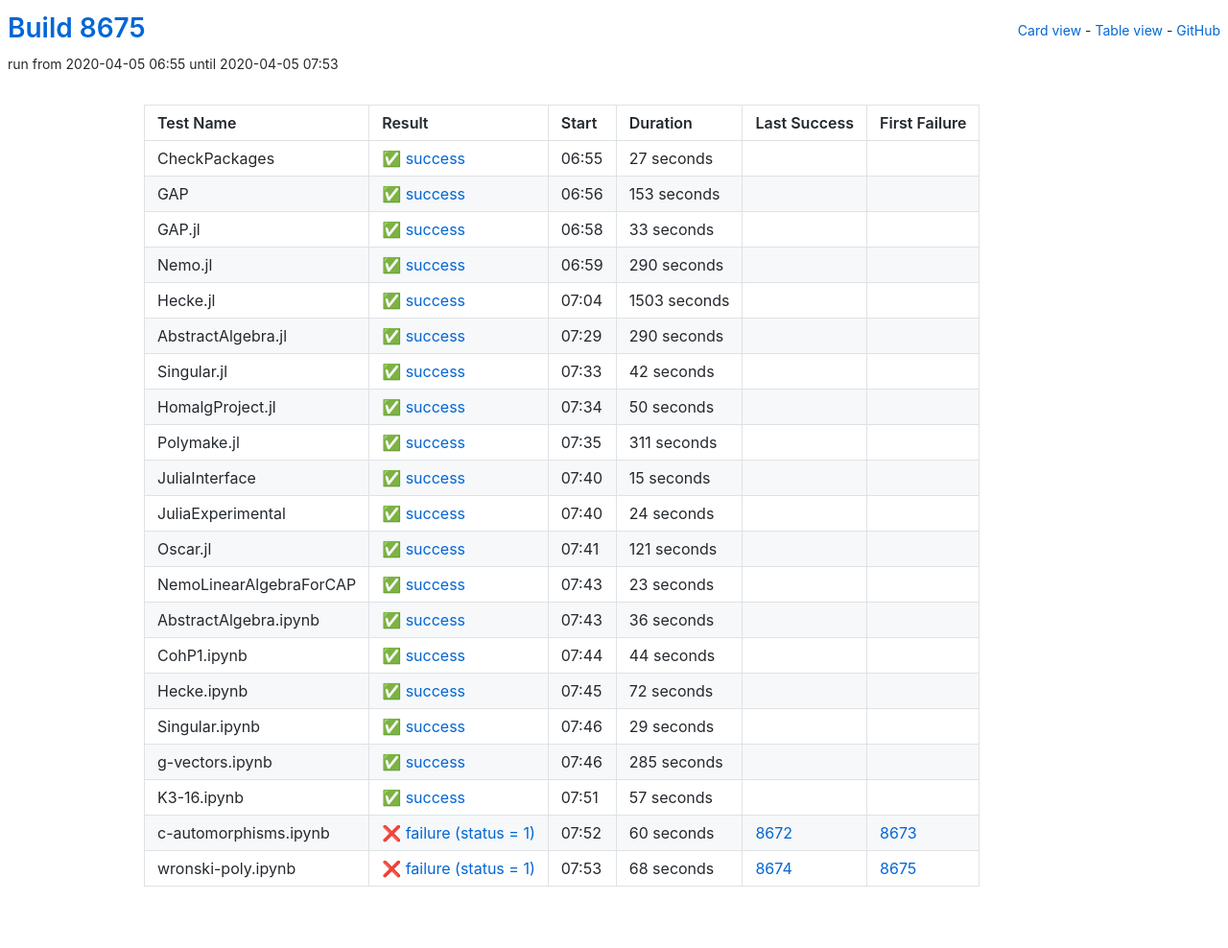
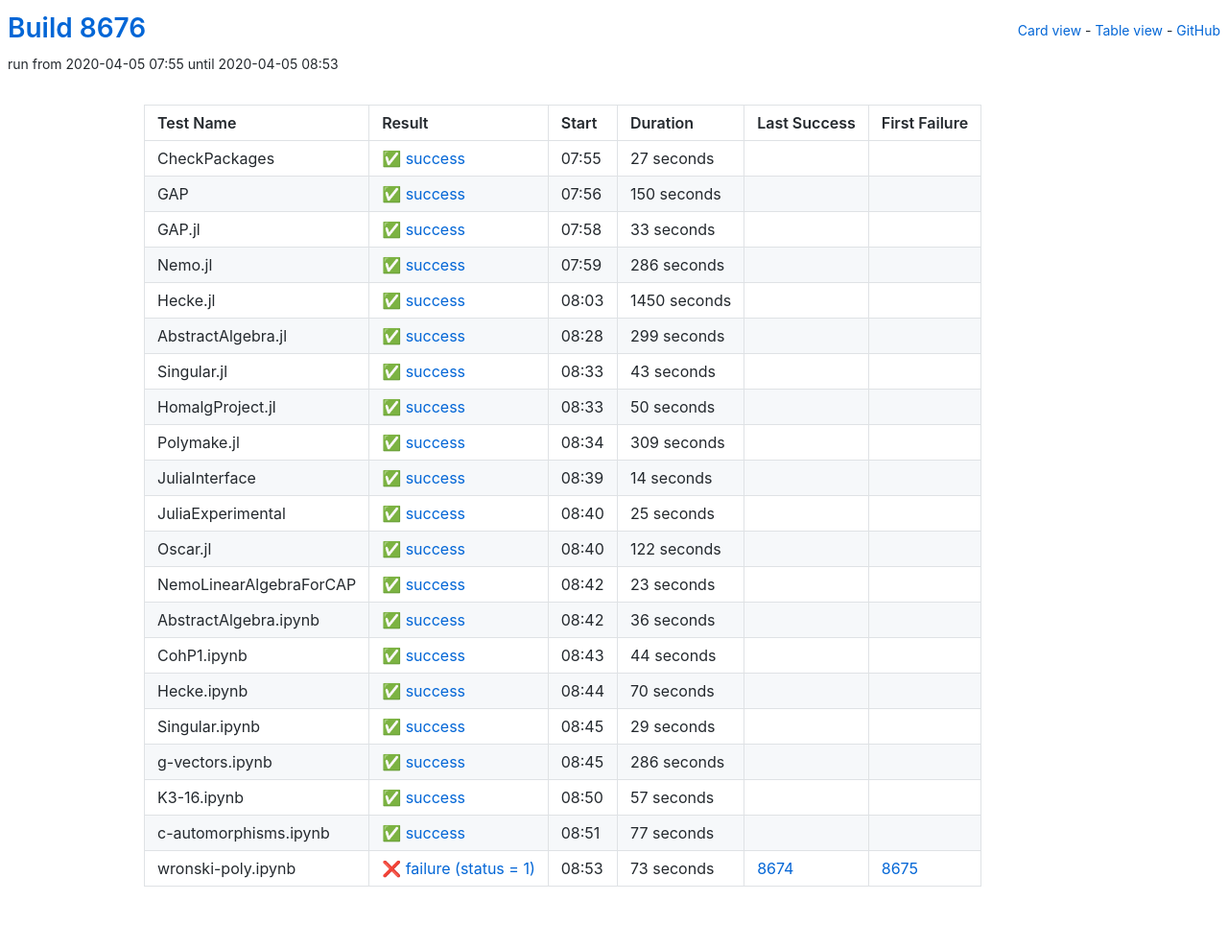
Before and after one commit to oscar-system/oscar-ci-status, a Jekyll site: the page built from table.html, in a window 1280 px wide. Shown: the whole page at 96% size. Built offline with Jekyll 4.4.1, drawn with Linux system fonts in a browser that asks for light colours.

Commit message:
Build 8676

```diff
--- a/_data/ci.yml
+++ b/_data/ci.yml
@@ -1,5 +1,5 @@
-build: 8675
-build_url: https://oscarci.mathematik.uni-kl.de/job/oscar/8675/
+build: 8676
+build_url: https://oscarci.mathematik.uni-kl.de/job/oscar/8676/
 job: oscar
 tests:
 - duration: 27
@@ -8,20 +8,20 @@ tests:
   first_failure_url: null
   last_success: false
   last_success_url: null
-  log: https://oscarci.mathematik.uni-kl.de/job/oscar/8675/artifact/logs/build-8675/CheckPackages.log
+  log: https://oscarci.mathematik.uni-kl.de/job/oscar/8676/artifact/logs/build-8676/CheckPackages.log
   name: CheckPackages
-  start: 2020-04-05 06:55
+  start: 2020-04-05 07:55
   status: success
   success: true
-- duration: 153
+- duration: 150
   exitcode: 0
   first_failure: false
   first_failure_url: null
   last_success: false
   last_success_url: null
-  log: https://oscarci.mathematik.uni-kl.de/job/oscar/8675/artifact/logs/build-8675/GAP.log
+  log: https://oscarci.mathematik.uni-kl.de/job/oscar/8676/artifact/logs/build-8676/GAP.log
   name: GAP
-  start: 2020-04-05 06:56
+  start: 2020-04-05 07:56
   status: success
   success: true
 - duration: 33
@@ -30,53 +30,53 @@ tests:
   first_failure_url: null
   last_success: false
   last_success_url: null
-  log: https://oscarci.mathematik.uni-kl.de/job/oscar/8675/artifact/logs/build-8675/GAP.jl.log
+  log: https://oscarci.mathematik.uni-kl.de/job/oscar/8676/artifact/logs/build-8676/GAP.jl.log
   name: GAP.jl
-  start: 2020-04-05 06:58
+  start: 2020-04-05 07:58
   status: success
   success: true
-- duration: 290
+- duration: 286
   exitcode: 0
   first_failure: false
   first_failure_url: null
   last_success: false
   last_success_url: null
-  log: https://oscarci.mathematik.uni-kl.de/job/oscar/8675/artifact/logs/build-8675/Nemo.jl.log
+  log: https://oscarci.mathematik.uni-kl.de/job/oscar/8676/artifact/logs/build-8676/Nemo.jl.log
   name: Nemo.jl
-  start: 2020-04-05 06:59
+  start: 2020-04-05 07:59
   status: success
   success: true
-- duration: 1503
+- duration: 1450
   exitcode: 0
   first_failure: false
   first_failure_url: null
   last_success: false
   last_success_url: null
-  log: https://oscarci.mathematik.uni-kl.de/job/oscar/8675/artifact/logs/build-8675/Hecke.jl.log
+  log: https://oscarci.mathematik.uni-kl.de/job/oscar/8676/artifact/logs/build-8676/Hecke.jl.log
   name: Hecke.jl
-  start: 2020-04-05 07:04
+  start: 2020-04-05 08:03
   status: success
   success: true
-- duration: 290
+- duration: 299
   exitcode: 0
   first_failure: false
   first_failure_url: null
   last_success: false
   last_success_url: null
-  log: https://oscarci.mathematik.uni-kl.de/job/oscar/8675/artifact/logs/build-8675/AbstractAlgebra.jl.log
+  log: https://oscarci.mathematik.uni-kl.de/job/oscar/8676/artifact/logs/build-8676/AbstractAlgebra.jl.log
   name: AbstractAlgebra.jl
-  start: 2020-04-05 07:29
+  start: 2020-04-05 08:28
   status: success
   success: true
-- duration: 42
+- duration: 43
   exitcode: 0
   first_failure: false
   first_failure_url: null
   last_success: false
   last_success_url: null
-  log: https://oscarci.mathematik.uni-kl.de/job/oscar/8675/artifact/logs/build-8675/Singular.jl.log
+  log: https://oscarci.mathematik.uni-kl.de/job/oscar/8676/artifact/logs/build-8676/Singular.jl.log
   name: Singular.jl
-  start: 2020-04-05 07:33
+  start: 2020-04-05 08:33
   status: success
   success: true
 - duration: 50
@@ -85,53 +85,53 @@ tests:
   first_failure_url: null
   last_success: false
   last_success_url: null
-  log: https://oscarci.mathematik.uni-kl.de/job/oscar/8675/artifact/logs/build-8675/HomalgProject.jl.log
+  log: https://oscarci.mathematik.uni-kl.de/job/oscar/8676/artifact/logs/build-8676/HomalgProject.jl.log
   name: HomalgProject.jl
-  start: 2020-04-05 07:34
+  start: 2020-04-05 08:33
   status: success
   success: true
-- duration: 311
+- duration: 309
   exitcode: 0
   first_failure: false
   first_failure_url: null
   last_success: false
   last_success_url: null
-  log: https://oscarci.mathematik.uni-kl.de/job/oscar/8675/artifact/logs/build-8675/Polymake.jl.log
+  log: https://oscarci.mathematik.uni-kl.de/job/oscar/8676/artifact/logs/build-8676/Polymake.jl.log
   name: Polymake.jl
-  start: 2020-04-05 07:35
+  start: 2020-04-05 08:34
   status: success
   success: true
-- duration: 15
+- duration: 14
   exitcode: 0
   first_failure: false
   first_failure_url: null
   last_success: false
   last_success_url: null
-  log: https://oscarci.mathematik.uni-kl.de/job/oscar/8675/artifact/logs/build-8675/JuliaInterface.log
+  log: https://oscarci.mathematik.uni-kl.de/job/oscar/8676/artifact/logs/build-8676/JuliaInterface.log
   name: JuliaInterface
-  start: 2020-04-05 07:40
+  start: 2020-04-05 08:39
   status: success
   success: true
-- duration: 24
+- duration: 25
   exitcode: 0
   first_failure: false
   first_failure_url: null
   last_success: false
   last_success_url: null
-  log: https://oscarci.mathematik.uni-kl.de/job/oscar/8675/artifact/logs/build-8675/JuliaExperimental.log
+  log: https://oscarci.mathematik.uni-kl.de/job/oscar/8676/artifact/logs/build-8676/JuliaExperimental.log
   name: JuliaExperimental
-  start: 2020-04-05 07:40
+  start: 2020-04-05 08:40
   status: success
   success: true
-- duration: 121
+- duration: 122
   exitcode: 0
   first_failure: false
   first_failure_url: null
   last_success: false
   last_success_url: null
-  log: https://oscarci.mathematik.uni-kl.de/job/oscar/8675/artifact/logs/build-8675/Oscar.jl.log
+  log: https://oscarci.mathematik.uni-kl.de/job/oscar/8676/artifact/logs/build-8676/Oscar.jl.log
   name: Oscar.jl
-  start: 2020-04-05 07:41
+  start: 2020-04-05 08:40
   status: success
   success: true
 - duration: 23
@@ -140,9 +140,9 @@ tests:
   first_failure_url: null
   last_success: false
   last_success_url: null
-  log: https://oscarci.mathematik.uni-kl.de/job/oscar/8675/artifact/logs/build-8675/NemoLinearAlgebraForCAP.log
+  log: https://oscarci.mathematik.uni-kl.de/job/oscar/8676/artifact/logs/build-8676/NemoLinearAlgebraForCAP.log
   name: NemoLinearAlgebraForCAP
-  start: 2020-04-05 07:43
+  start: 2020-04-05 08:42
   status: success
   success: true
 - duration: 36
@@ -151,9 +151,9 @@ tests:
   first_failure_url: null
   last_success: false
   last_success_url: null
-  log: https://oscarci.mathematik.uni-kl.de/job/oscar/8675/artifact/logs/build-8675/AbstractAlgebra.ipynb.log
+  log: https://oscarci.mathematik.uni-kl.de/job/oscar/8676/artifact/logs/build-8676/AbstractAlgebra.ipynb.log
   name: AbstractAlgebra.ipynb
-  start: 2020-04-05 07:43
+  start: 2020-04-05 08:42
   status: success
   success: true
 - duration: 44
@@ -162,20 +162,20 @@ tests:
   first_failure_url: null
   last_success: false
   last_success_url: null
-  log: https://oscarci.mathematik.uni-kl.de/job/oscar/8675/artifact/logs/build-8675/CohP1.ipynb.log
+  log: https://oscarci.mathematik.uni-kl.de/job/oscar/8676/artifact/logs/build-8676/CohP1.ipynb.log
   name: CohP1.ipynb
-  start: 2020-04-05 07:44
+  start: 2020-04-05 08:43
   status: success
   success: true
-- duration: 72
+- duration: 70
   exitcode: 0
   first_failure: false
   first_failure_url: null
   last_success: false
   last_success_url: null
-  log: https://oscarci.mathematik.uni-kl.de/job/oscar/8675/artifact/logs/build-8675/Hecke.ipynb.log
+  log: https://oscarci.mathematik.uni-kl.de/job/oscar/8676/artifact/logs/build-8676/Hecke.ipynb.log
   name: Hecke.ipynb
-  start: 2020-04-05 07:45
+  start: 2020-04-05 08:44
   status: success
   success: true
 - duration: 29
@@ -184,20 +184,20 @@ tests:
   first_failure_url: null
   last_success: false
   last_success_url: null
-  log: https://oscarci.mathematik.uni-kl.de/job/oscar/8675/artifact/logs/build-8675/Singular.ipynb.log
+  log: https://oscarci.mathematik.uni-kl.de/job/oscar/8676/artifact/logs/build-8676/Singular.ipynb.log
   name: Singular.ipynb
-  start: 2020-04-05 07:46
+  start: 2020-04-05 08:45
   status: success
   success: true
-- duration: 285
+- duration: 286
   exitcode: 0
   first_failure: false
   first_failure_url: null
   last_success: false
   last_success_url: null
-  log: https://oscarci.mathematik.uni-kl.de/job/oscar/8675/artifact/logs/build-8675/g-vectors.ipynb.log
+  log: https://oscarci.mathematik.uni-kl.de/job/oscar/8676/artifact/logs/build-8676/g-vectors.ipynb.log
   name: g-vectors.ipynb
-  start: 2020-04-05 07:46
+  start: 2020-04-05 08:45
   status: success
   success: true
 - duration: 57
@@ -206,30 +206,30 @@ tests:
   first_failure_url: null
   last_success: false
   last_success_url: null
-  log: https://oscarci.mathematik.uni-kl.de/job/oscar/8675/artifact/logs/build-8675/K3-16.ipynb.log
+  log: https://oscarci.mathematik.uni-kl.de/job/oscar/8676/artifact/logs/build-8676/K3-16.ipynb.log
   name: K3-16.ipynb
-  start: 2020-04-05 07:51
+  start: 2020-04-05 08:50
   status: success
   success: true
-- duration: 60
-  exitcode: 1
-  first_failure: 8673
-  first_failure_url: https://oscarci.mathematik.uni-kl.de/job/oscar/8673/
-  last_success: 8672
-  last_success_url: https://oscarci.mathematik.uni-kl.de/job/oscar/8672/
-  log: https://oscarci.mathematik.uni-kl.de/job/oscar/8675/artifact/logs/build-8675/c-automorphisms.ipynb.log
+- duration: 77
+  exitcode: 0
+  first_failure: false
+  first_failure_url: null
+  last_success: false
+  last_success_url: null
+  log: https://oscarci.mathematik.uni-kl.de/job/oscar/8676/artifact/logs/build-8676/c-automorphisms.ipynb.log
   name: c-automorphisms.ipynb
-  start: 2020-04-05 07:52
-  status: failure
-  success: false
-- duration: 68
+  start: 2020-04-05 08:51
+  status: success
+  success: true
+- duration: 73
   exitcode: 1
   first_failure: 8675
   first_failure_url: https://oscarci.mathematik.uni-kl.de/job/oscar/8675/
   last_success: 8674
   last_success_url: https://oscarci.mathematik.uni-kl.de/job/oscar/8674/
-  log: https://oscarci.mathematik.uni-kl.de/job/oscar/8675/artifact/logs/build-8675/wronski-poly.ipynb.log
+  log: https://oscarci.mathematik.uni-kl.de/job/oscar/8676/artifact/logs/build-8676/wronski-poly.ipynb.log
   name: wronski-poly.ipynb
-  start: 2020-04-05 07:53
+  start: 2020-04-05 08:53
   status: failure
   success: false
```
Also changed, not shown: README.md.
